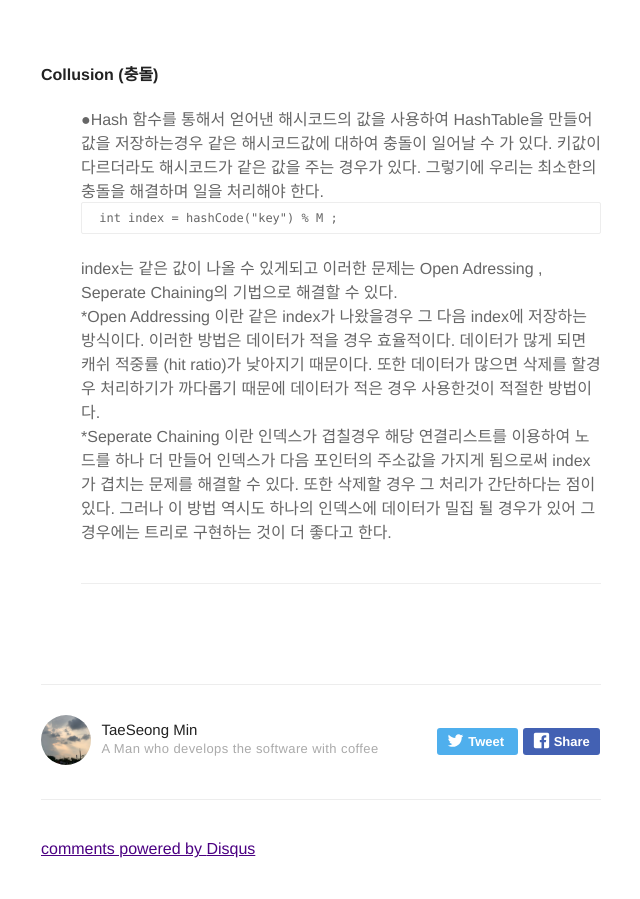
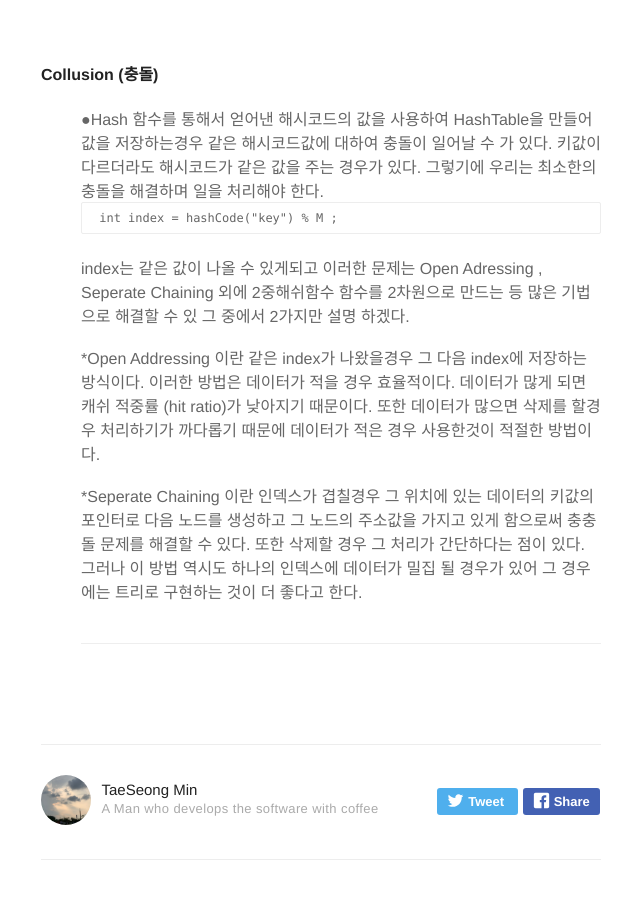
Before and after one commit to TsMiN94/TsMiN94.github.io, a Jekyll site: the page built from _posts/2019-07-22-Hash.markdown, in a window 1280 px wide and 900 px high, scrolled down 1019 px. Shown: the whole window, without its empty margins (319-959 px from the left). Built offline with Jekyll 4.4.1, drawn with Linux system fonts in a browser that asks for light colours; comment, search, counter and statistics services are not loaded.

Commit message:
Update 2019-07-22-Hash.markdown

```diff
--- a/_posts/2019-07-22-Hash.markdown
+++ b/_posts/2019-07-22-Hash.markdown
@@ -49,8 +49,9 @@
  int index = hashCode("key") % M ;
 </pre>
 
-index는 같은 값이 나올 수 있게되고 이러한 문제는 Open Adressing , Seperate Chaining의 기법으로 해결할 수 있다.<br>
+index는 같은 값이 나올 수 있게되고 이러한 문제는 Open Adressing , Seperate Chaining 외에 2중해쉬함수 함수를 2차원으로 만드는 등 많은 기법으로 해결할 수 있 그 중에서 2가지만 설명 하겠다. <br><br>
  *Open Addressing 이란 같은 index가 나왔을경우 그 다음 index에 저장하는 방식이다. 이러한 방법은 데이터가 적을 경우 효율적이다. 데이터가 많게 되면 캐쉬 적중률 (hit ratio)가 낮아지기 때문이다. 또한 데이터가 많으면 삭제를 할경우 처리하기가 까다롭기 때문에 데이터가 적은 경우 사용한것이 적절한 방법이다. <br>
- *Seperate Chaining 이란 인덱스가 겹칠경우 해당 연결리스트를 이용하여 노드를 하나 더 만들어 인덱스가 다음 포인터의 주소값을 가지게 됨으로써 index가 겹치는 문제를 해결할 수 있다. 또한 삭제할 경우 그 처리가 간단하다는 점이 있다. 그러나 이 방법 역시도 하나의 인덱스에 데이터가 밀집 될 경우가 있어 그경우에는 트리로 구현하는 것이 더 좋다고 한다.
+ <br>
+ *Seperate Chaining 이란 인덱스가 겹칠경우 그 위치에 있는 데이터의 키값의 포인터로 다음 노드를 생성하고 그 노드의 주소값을 가지고 있게 함으로써 충충돌 문제를 해결할 수 있다. 또한 삭제할 경우 그 처리가 간단하다는 점이 있다. 그러나 이 방법 역시도 하나의 인덱스에 데이터가 밀집 될 경우가 있어 그 경우에는 트리로 구현하는 것이 더 좋다고 한다.
  <br>
 <hr/>
```
